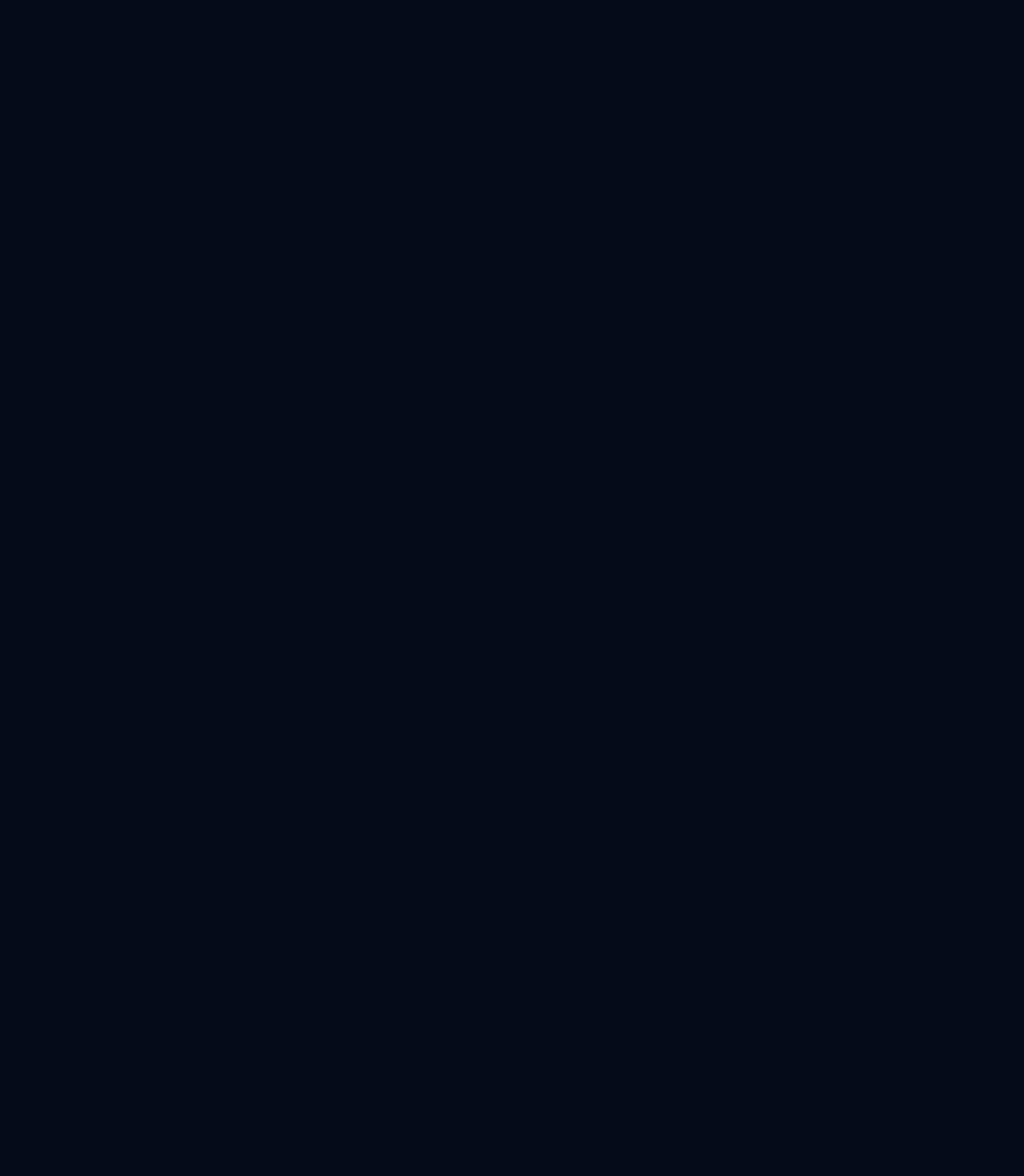
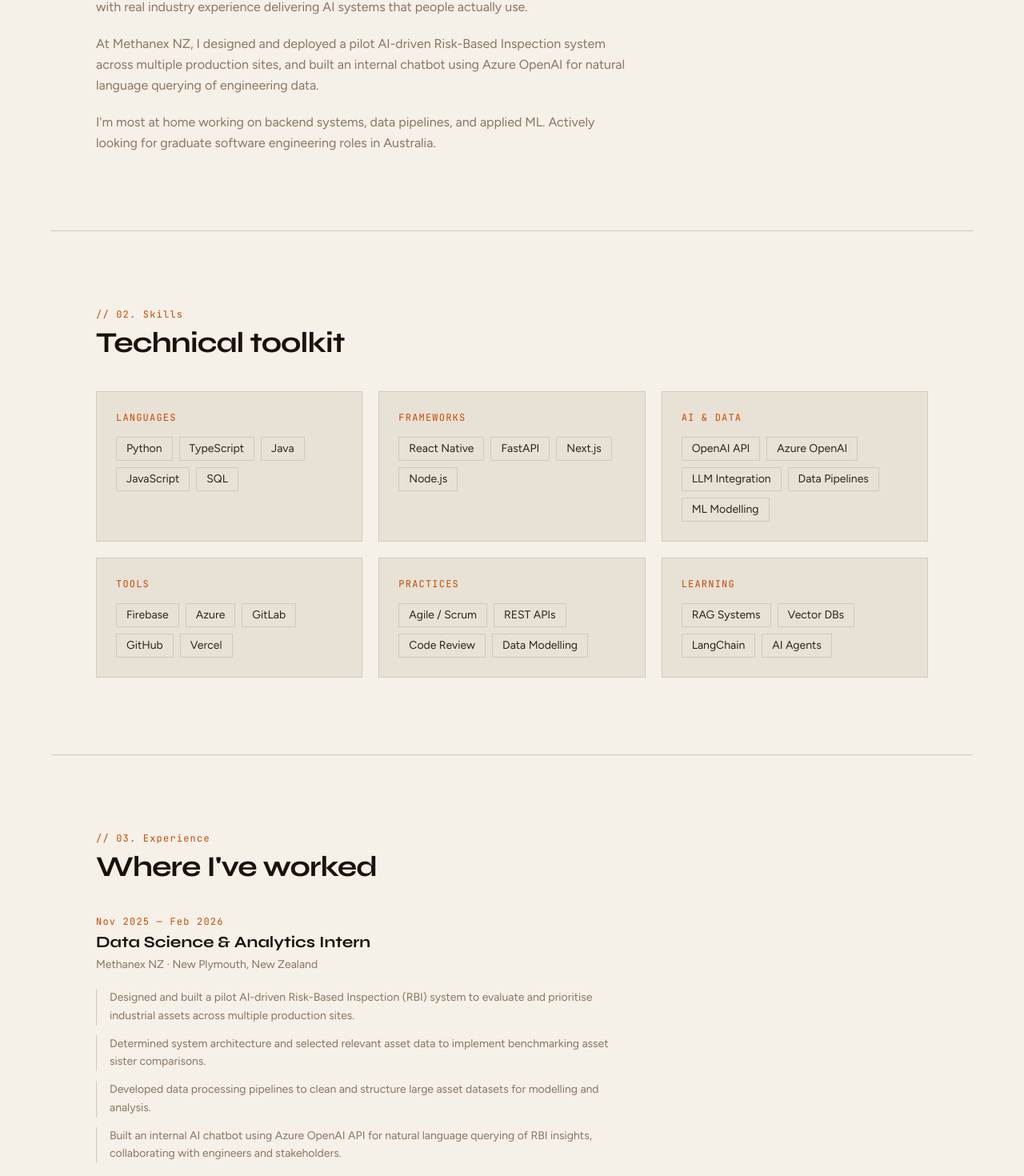
Before and after one commit to xelasrc/portfolio, a Next.js app: page / in a window 1280 px wide. Shown: the part 1110-2580 px from the top of the page at 80% size. Before the commit the page ends 880 px from the top, so only its background shows below. Built offline with nearby package versions, Linux system fonts and the light colour scheme.

Commit message:
feat: added basic components that need improvement later, changed style to a better color scheme

```diff
--- a/src/app/globals.css
+++ b/src/app/globals.css
@@ -1,27 +1,24 @@
 @import "tailwindcss";
+
+@source "../components";
 
 @theme {
   --font-syne:    "Syne", sans-serif;
   --font-figtree: "Figtree", sans-serif;
   --font-mono:    "JetBrains Mono", monospace;
 
-  --color-bg:      #060c17;
-  --color-bg2:     #0b1625;
-  --color-surface: #0f1e30;
-  --color-border:  #1a2e48;
-  --color-accent:  #38bdf8;
-  --color-muted:   #5e7a96;
-  --color-bright:  #f0f6ff;
+  --color-bg:      #f5f0e8;
+  --color-bg2:     #ede8df;
+  --color-surface: #e8e1d6;
+  --color-border:  #d4c9b8;
+  --color-accent:  #c44b00;
+  --color-muted:   #8a7560;
+  --color-bright:  #1a1208;
+  --color-text:    #2e2416;
 }
 
 :root {
-  --glow: rgba(56, 189, 248, 0.12);
-}
-
-* {
-  margin: 0;
-  padding: 10;
-  box-sizing: border-box;
+  --glow: rgba(196, 75, 0, 0.08);
 }
 
 html {
--- a/src/app/page.tsx
+++ b/src/app/page.tsx
@@ -1,12 +1,22 @@
 import Navbar from "@/components/Navbar";
-import Hero from "@/components/Hero"
+import Hero from "@/components/Hero";
+import About from "@/components/About";
+import Skills from "@/components/Skills";
+import Experience from "@/components/Experience";
+import Projects from "@/components/Projects";
+import Contact from "@/components/Contact";
 
 export default function Home() {
   return (
-    <main>
+    <main className="px-6 md:px-14">
       <Navbar />
       <div className="pt-20">
         <Hero />
+        <About />
+        <Skills />
+        <Experience />
+        <Projects />
+        <Contact />
       </div>
     </main>
   );
--- a/src/components/About.tsx
+++ b/src/components/About.tsx
@@ -0,0 +1,13 @@
+export default function About() {
+  return (
+    <section id="about" className="max-w-6xl mx-auto px-14 py-24">
+      <p className="font-mono text-accent text-xs tracking-widest mb-2">// 01. About</p>
+      <h2 className="font-syne font-bold text-bright text-4xl tracking-tight mb-10">Who I am</h2>
+      <div className="max-w-2xl flex flex-col gap-5 text-muted leading-relaxed">
+        <p>I'm a Software Engineering graduate from Victoria University of Wellington, specialising in AI, with real industry experience delivering AI systems that people actually use.</p>
+        <p>At Methanex NZ, I designed and deployed a pilot AI-driven Risk-Based Inspection system across multiple production sites, and built an internal chatbot using Azure OpenAI for natural language querying of engineering data.</p>
+        <p>I'm most at home working on backend systems, data pipelines, and applied ML. Actively looking for graduate software engineering roles in Australia.</p>
+      </div>
+    </section>
+  );
+}
--- a/src/components/Contact.tsx
+++ b/src/components/Contact.tsx
@@ -0,0 +1,15 @@
+export default function Contact() {
+  return (
+    <section id="contact" className="max-w-6xl mx-auto px-14 py-24 border-t border-border">
+      <p className="font-mono text-accent text-xs tracking-widest mb-2">// 05. Contact</p>
+      <h2 className="font-syne font-bold text-bright text-4xl tracking-tight mb-3">Get in touch</h2>
+      <p className="text-muted mb-10">Actively looking for software & ai graduate roles in Australia.</p>
+      <div className="flex flex-col gap-3 max-w-sm">
+        <a href="mailto:amwells2003@gmail.com" className="text-text hover:text-accent transition-colors">amwells2003@gmail.com</a>
+        <a href="https://linkedin.com/in/alexander-wells-b0a5aa309" target="_blank" className="text-text hover:text-accent transition-colors">LinkedIn ↗</a>
+        <a href="https://github.com/xelasrc" target="_blank" className="text-text hover:text-accent transition-colors">github.com/xelasrc ↗</a>
+        <a href="/CV_AW.pdf" download className="text-text hover:text-accent transition-colors">Download CV ↓</a>
+      </div>
+    </section>
+  );
+}
--- a/src/components/Experience.tsx
+++ b/src/components/Experience.tsx
@@ -0,0 +1,23 @@
+export default function Experience() {
+  return (
+    <section id="experience" className="max-w-6xl mx-auto px-14 py-24 border-t border-border">
+      <p className="font-mono text-accent text-xs tracking-widest mb-2">// 03. Experience</p>
+      <h2 className="font-syne font-bold text-bright text-4xl tracking-tight mb-10">Where I've worked</h2>
+      <div className="max-w-2xl">
+        <p className="font-mono text-accent text-xs tracking-widest mb-1">Nov 2025 — Feb 2026</p>
+        <h3 className="font-syne font-bold text-bright text-xl mb-1">Data Science & Analytics Intern</h3>
+        <p className="text-muted text-sm mb-5">Methanex NZ · New Plymouth, New Zealand</p>
+        <ul className="flex flex-col gap-3">
+          {[
+            "Designed and built a pilot AI-driven Risk-Based Inspection (RBI) system to evaluate and prioritise industrial assets across multiple production sites.",
+            "Determined system architecture and selected relevant asset data to implement benchmarking asset sister comparisons.",
+            "Developed data processing pipelines to clean and structure large asset datasets for modelling and analysis.",
+            "Built an internal AI chatbot using Azure OpenAI API for natural language querying of RBI insights, collaborating with engineers and stakeholders.",
+          ].map((point) => (
+            <li key={point} className="text-muted text-sm leading-relaxed pl-4 border-l border-border">{point}</li>
+          ))}
+        </ul>
+      </div>
+    </section>
+  );
+}
--- a/src/components/Projects.tsx
+++ b/src/components/Projects.tsx
@@ -0,0 +1,47 @@
+const projects = [
+  {
+    title: "AI Interview Simulator",
+    status: "In Progress",
+    description: "A web app where users upload their CV and job description, go through a simulated AI interview, and receive evaluations on their responses.",
+    stack: ["Python", "FastAPI", "React", "LLM"],
+    github: "#",
+  },
+  {
+    title: "AI Gym Mobile App",
+    status: "Complete",
+    description: "A mobile app helping users track workouts and receive AI-generated insights and personalised recommendations with a real-time Firebase backend.",
+    stack: ["React Native", "TypeScript", "Firebase", "OpenAI API"],
+    github: "#",
+  },
+  {
+    title: "Hobby Detectives Game",
+    status: "Complete",
+    description: "A Cluedo-inspired detective game with full game logic and a graphical interface, built in a team of five over six months using agile workflows.",
+    stack: ["Java", "JUnit", "GitLab"],
+    github: "#",
+  },
+];
+
+export default function Projects() {
+  return (
+    <section id="projects" className="max-w-6xl mx-auto px-14 py-24 border-t border-border">
+      <p className="font-mono text-accent text-xs tracking-widest mb-2">// 04. Projects</p>
+      <h2 className="font-syne font-bold text-bright text-4xl tracking-tight mb-10">Things I've built</h2>
+      <div className="grid grid-cols-3 gap-5">
+        {projects.map((p) => (
+          <div key={p.title} className="bg-surface border border-border p-6 flex flex-col gap-3">
+            <p className="font-mono text-accent text-xs tracking-widest">{p.status}</p>
+            <h3 className="font-syne font-bold text-bright text-lg">{p.title}</h3>
+            <p className="text-muted text-sm leading-relaxed flex-1">{p.description}</p>
+            <div className="flex flex-wrap gap-2">
+              {p.stack.map((tag) => (
+                <span key={tag} className="px-2 py-1 border border-border text-accent font-mono text-xs">{tag}</span>
+              ))}
+            </div>
+            <a href={p.github} className="text-muted text-sm hover:text-accent transition-colors">GitHub ↗</a>
+          </div>
+        ))}
+      </div>
+    </section>
+  );
+}
--- a/src/components/Skills.tsx
+++ b/src/components/Skills.tsx
@@ -0,0 +1,29 @@
+const skills = [
+  { category: "Languages", items: ["Python", "TypeScript", "Java", "JavaScript", "SQL"] },
+  { category: "Frameworks", items: ["React Native", "FastAPI", "Next.js", "Node.js"] },
+  { category: "AI & Data", items: ["OpenAI API", "Azure OpenAI", "LLM Integration", "Data Pipelines", "ML Modelling"] },
+  { category: "Tools", items: ["Firebase", "Azure", "GitLab", "GitHub", "Vercel"] },
+  { category: "Practices", items: ["Agile / Scrum", "REST APIs", "Code Review", "Data Modelling"] },
+  { category: "Learning", items: ["RAG Systems", "Vector DBs", "LangChain", "AI Agents"] },
+];
+
+export default function Skills() {
+  return (
+    <section id="skills" className="max-w-6xl mx-auto px-14 py-24 border-t border-border">
+      <p className="font-mono text-accent text-xs tracking-widest mb-2">// 02. Skills</p>
+      <h2 className="font-syne font-bold text-bright text-4xl tracking-tight mb-10">Technical toolkit</h2>
+      <div className="grid grid-cols-3 gap-5">
+        {skills.map((cat) => (
+          <div key={cat.category} className="bg-surface border border-border p-6">
+            <p className="font-mono text-accent text-xs tracking-widest uppercase mb-4">{cat.category}</p>
+            <div className="flex flex-wrap gap-2">
+              {cat.items.map((item) => (
+                <span key={item} className="px-3 py-1 border border-border text-text text-sm">{item}</span>
+              ))}
+            </div>
+          </div>
+        ))}
+      </div>
+    </section>
+  );
+}
```
